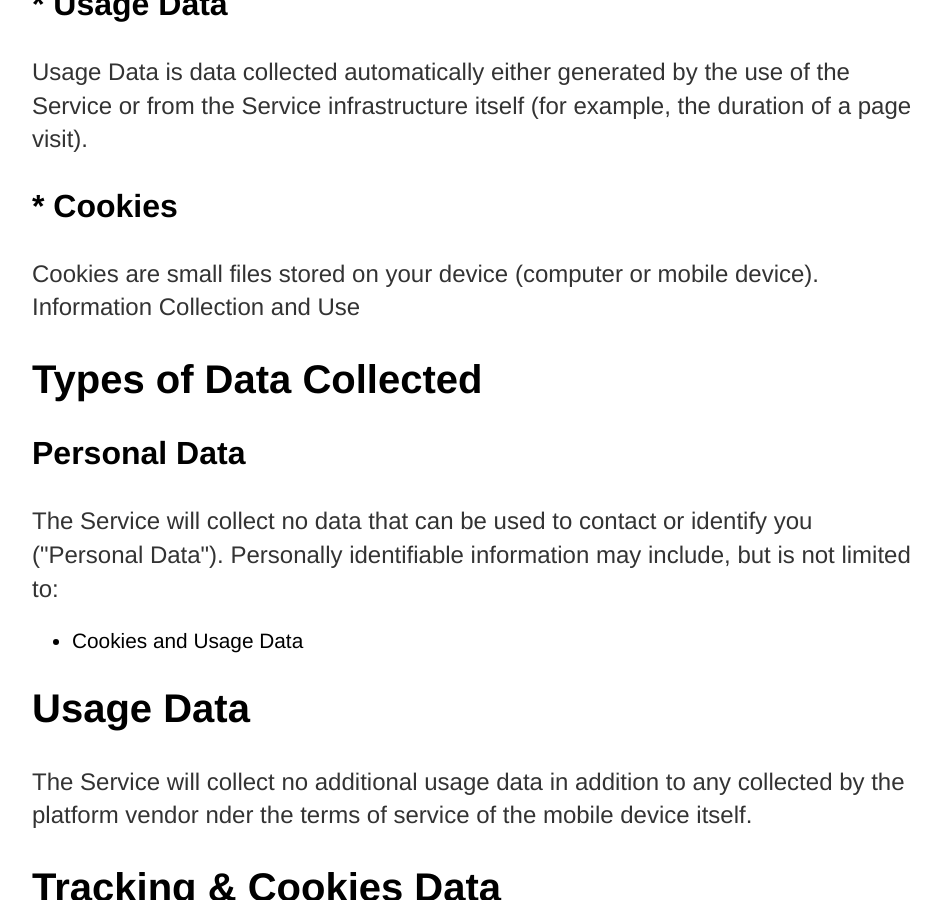
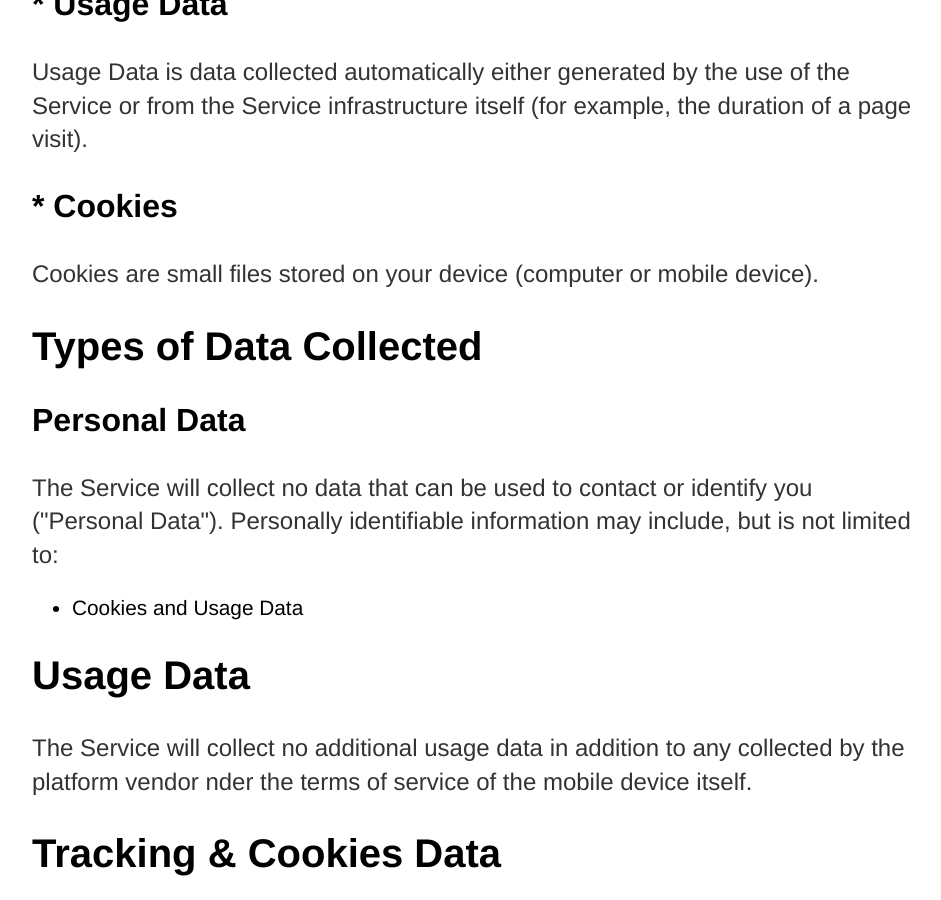
Before and after one commit to vrgamestudio/vrgamestudio.github.io, a Jekyll site: the page built from docs/privacy.html, in a window 1280 px wide and 900 px high, scrolled down 1073 px. Shown: the whole window, without its empty margins (160-1101 px from the left). Built offline with Jekyll 4.4.1, drawn with Linux system fonts in a browser that asks for light colours.

Commit message:
Update privacy.html

```diff
--- a/docs/privacy.html
+++ b/docs/privacy.html
@@ -43,7 +43,6 @@ title: VR Game Studio Privacy Document
 	<h3>* Cookies</h3>
 	<p>
 		Cookies are small files stored on your device (computer or mobile device).
-		Information Collection and Use
 	</p>
 
 	<h2>Types of Data Collected</h2>
```
